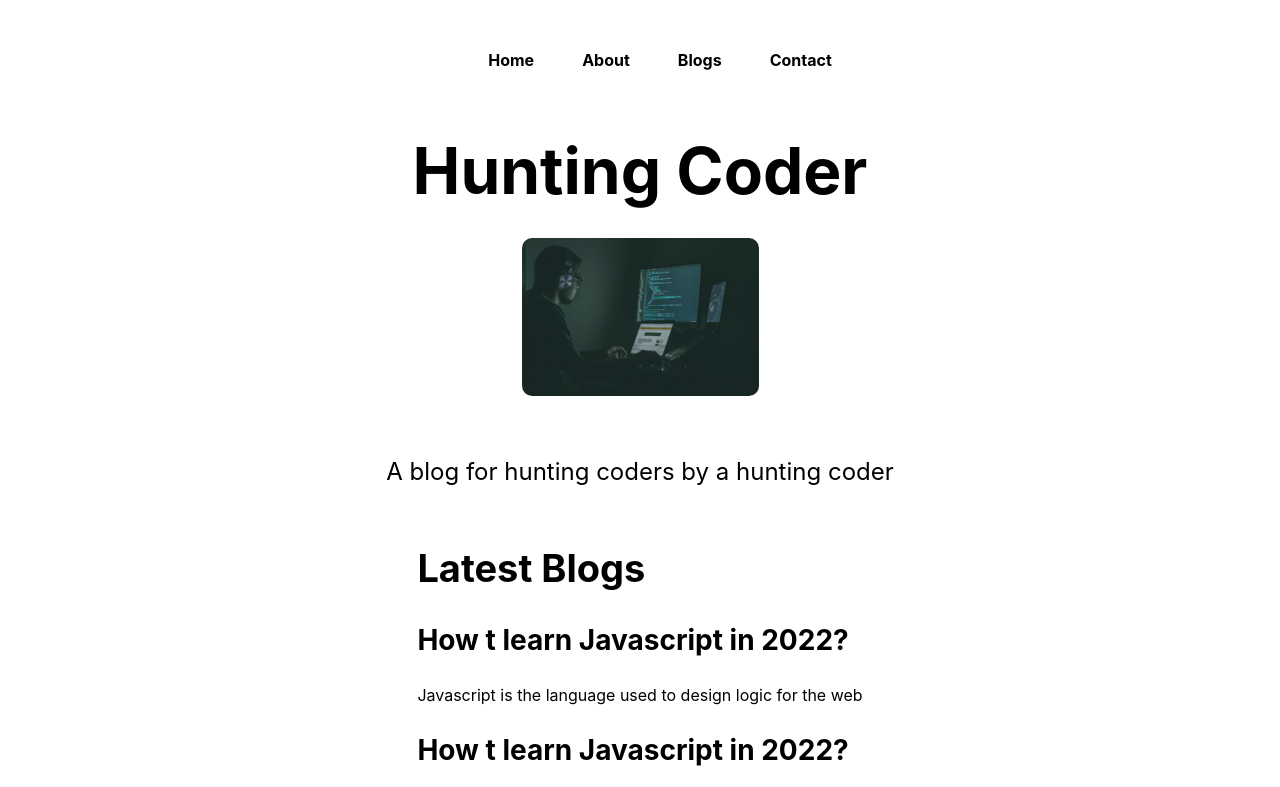
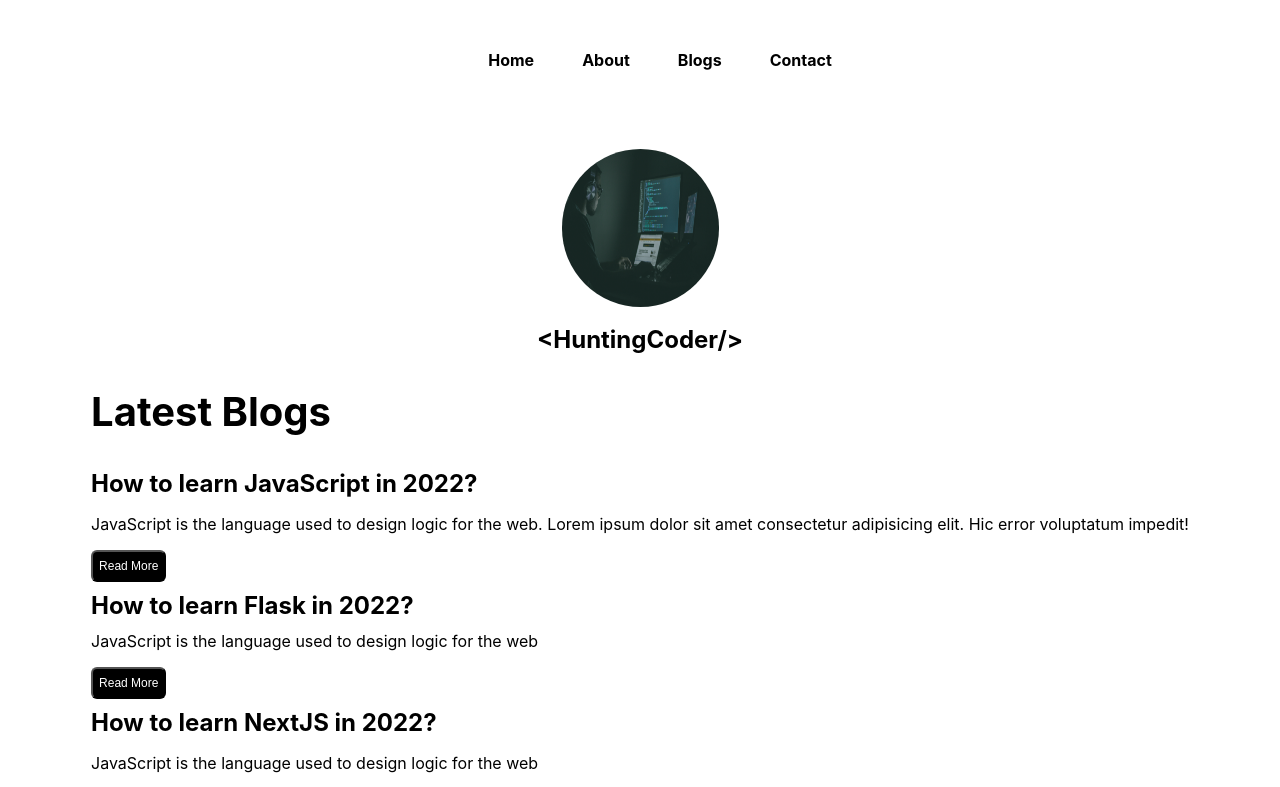
Before and after one commit to Rasujon3/huntingcoder, a Next.js app: page / in a window 1280 px wide. Shown: the top 787 px of the page. Built offline with nearby package versions, Linux system fonts and the light colour scheme.

Commit message:
Styling fixes

```diff
--- a/pages/index.js
+++ b/pages/index.js
@@ -7,63 +7,53 @@ import styles from "../styles/Home.module.css";
 export default function Home() {
   return (
     <div className={styles.container}>
-      <style jsx>{`
-        h2 {
-          font-size: 38px;
-        }
-        h3 {
-          font-size: 28px;
-        }
-      `}</style>
       <Head>
         <title>Hunting Coder</title>
         <meta name="description" content="Generated by create next app" />
         <meta
-          name="keyword"
+          name="keywords"
           content="nextjs, huntingcoder blog, hunting coder"
         />
         <link rel="icon" href="/favicon.ico" />
       </Head>
-      {/* <Script strategy="lazyOnload"></Script> */}
 
       <main className={styles.main}>
-        <h1 className={styles.title}>
-          <span className="">Hunting Coder</span>
-        </h1>
         <div className={styles.imagewrap}>
-          {/* <Image
-            className={styles.myImg}
-            src="/homeimg.jpg"
-            alt="home"
-            // layout="fill"
-            width={237}
-            height={158}
-          /> */}
+          {/* <Image className={styles.myImg} src="/homeimg.jfif" width={237} height={158}/> */}
           <img
             className={styles.myImg}
             src="/homeimg.jpg"
             width={237}
             height={158}
-            alt="home"
+            alt="hunting coder"
           />
         </div>
-        <p className={styles.description}>
-          A blog for hunting coders by a hunting coder
-        </p>
+        <h1 className={styles.title}>
+          <span className="dummy">&lt;HuntingCoder/&gt;</span>
+        </h1>
 
-        <div className="blogs">
-          <h2>Latest Blogs</h2>
-          <div className="blogItem">
-            <h3>How t learn Javascript in 2022?</h3>
-            <p>Javascript is the language used to design logic for the web</p>
+        <div>
+          <h2 className={styles.h2}>Latest Blogs</h2>
+          <div>
+            <h3 className={styles.h3}>How to learn JavaScript in 2022?</h3>
+            <p>
+              JavaScript is the language used to design logic for the web. Lorem
+              ipsum dolor sit amet consectetur adipisicing elit. Hic error
+              voluptatum impedit!
+            </p>
+            <button className={styles.btn}>Read More</button>
           </div>
-          <div className="blogItem">
-            <h3>How t learn Javascript in 2022?</h3>
-            <p>Javascript is the language used to design logic for the web</p>
+          <div>
+            <h3 className={styles.h3}>How to learn Flask in 2022?</h3>
+            <p className={styles.p}>
+              JavaScript is the language used to design logic for the web
+            </p>
+            <button className={styles.btn}>Read More</button>
           </div>
-          <div className="blogItem">
-            <h3>How t learn Javascript in 2022?</h3>
-            <p>Javascript is the language used to design logic for the web</p>
+          <div>
+            <h3 className={styles.h3}>How to learn NextJS in 2022?</h3>
+            <p>JavaScript is the language used to design logic for the web</p>
+            <button className={styles.btn}>Read More</button>
           </div>
         </div>
       </main>
--- a/styles/Home.module.css
+++ b/styles/Home.module.css
@@ -7,9 +7,10 @@
   flex: 1;
   display: flex;
   flex-direction: column;
+  justify-content: center;
+  align-items: center;
   justify-content: flex-start;
   padding-top: 3rem;
-  align-items: center;
 }
 
 .footer {
@@ -42,17 +43,12 @@
 .title {
   margin: 0;
   line-height: 1.15;
-  font-size: 4rem;
+  font-size: 1.5rem;
 }
 
 .title,
 .description {
   text-align: center;
-}
-
-.description {
-  line-height: 1.5;
-  font-size: 1.5rem;
 }
 
 .code {
@@ -127,9 +123,44 @@
 }
 
 .myImg {
-  border-radius: 10px;
+  width: 157px;
+  border-radius: 92px;
 }
 
 .imagewrap {
-  padding: 30px 0px;
+  padding: 15px 0px;
 }
+
+.h2 {
+  font-size: 2.5rem;
+}
+
+.h3 {
+  font-size: 1.75rem;
+  font-size: 1.5rem;
+  margin-top: 0;
+  margin-bottom: 11px;
+}
+
+.btn {
+  color: white;
+  background: black;
+  padding: 7px 6px;
+  cursor: pointer;
+  border-radius: 6px;
+  font-size: 12px;
+  margin-bottom: 9px;
+}
+
+.p {
+  margin: 16px 0;
+  margin-top: 3px;
+}
+
+@media only screen and (max-width: 600px) {
+  .mainnav ul li {
+    margin: 0 6px;
+    list-style: none;
+    font-weight: bold;
+  }
+}
```
